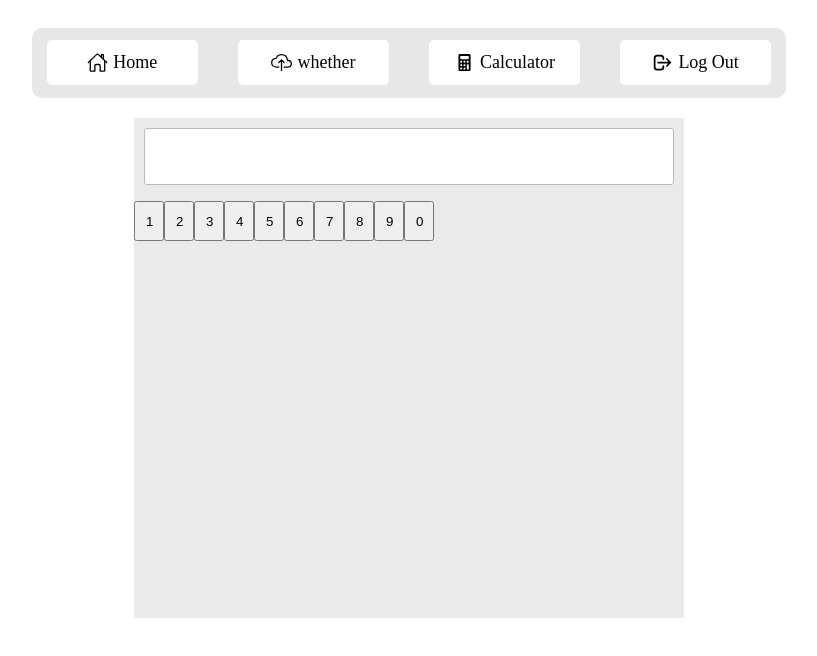
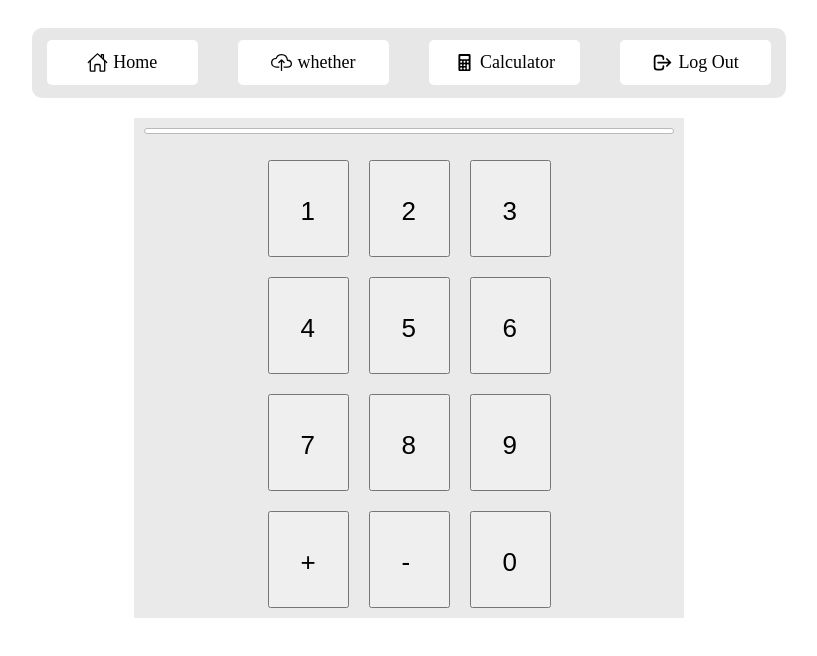
Before and after one commit to hafizswabah/Calculator, a React (Vite) app: page / in a window 1280 px wide. Shown: the top 656 px of the page, without its empty margins (231-1048 px from the left). Built offline with nearby package versions, Linux system fonts and the light colour scheme.

Commit message:
ui updated

```diff
--- a/src/components/Calculator/Calculator.jsx
+++ b/src/components/Calculator/Calculator.jsx
@@ -9,16 +9,27 @@ function Calculator() {
 
             </div>
             <div className="keyboard">
+                <div className="layer">
                 <button>1</button>
                 <button>2</button>
                 <button>3</button>
+                </div>
+                <div className="layer">
                 <button>4</button>
                 <button>5</button>
                 <button>6</button>
+                </div>
+                <div className="layer">
                 <button>7</button>
                 <button>8</button>
                 <button>9</button>
+                </div>
+                <div className="layer">
+                <button>+</button>
+                <button>-</button>
                 <button>0</button>
+                </div>
+
             </div>
         </div>
         </div>
--- a/src/components/Calculator/calculator.css
+++ b/src/components/Calculator/calculator.css
@@ -18,9 +18,16 @@
     border-radius: 3px;
 
 }
-.keyboard button{
+.layer button{
     width: 30px;
     height: 40px;
-    padding: 10px;
+    padding: 34px 46px 59px 31px;
+    margin: 10px;
+    font-size: 26px;
 
 }
+.layer{
+    display: flex;
+    justify-content: center;
+
+}
```
